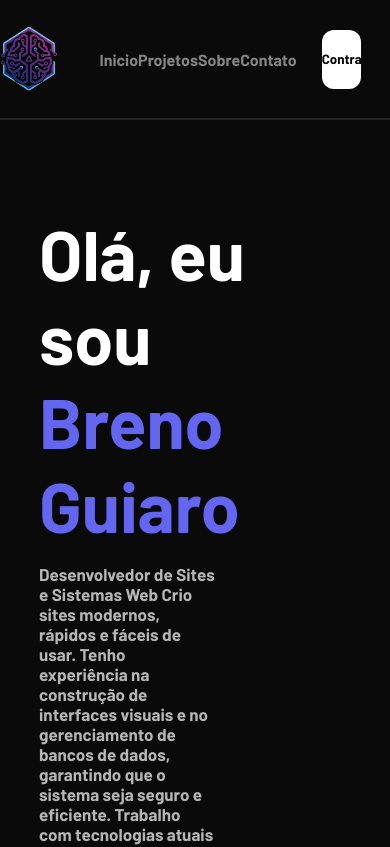
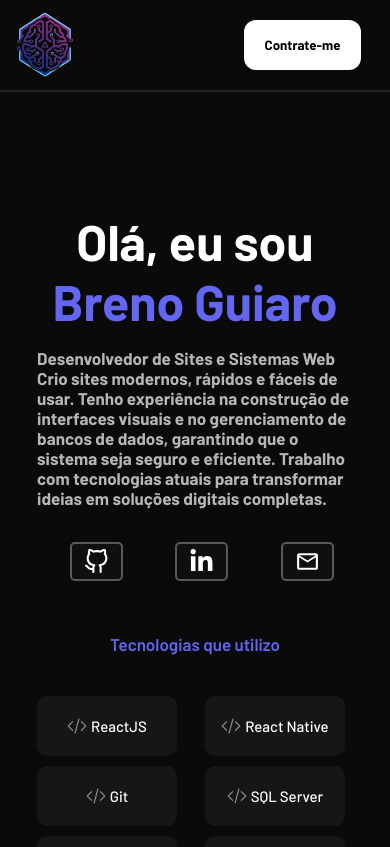
Before and after one commit to BrenoGuiaro/Portifolio, a React (Create React App) app: page / in a window 390 px wide. Shown: the top 847 px of the page. Built offline with nearby package versions, Linux system fonts and the light colour scheme; the HTML template or start-up script is replaced by a standard one.

Commit message:
Iniciando processo de responsividade

```diff
--- a/src/components/CardsTec/CardsTec.css
+++ /dev/null
@@ -1,29 +0,0 @@
-.card {
-    background-color: rgba(255, 255, 255, 5%);
-    width: 15vw;
-    min-width: 15vw;
-    height: 9vh;
-    border-radius: 10px;
-    display: flex;
-    justify-content: center;
-    align-items: center;
-    color: white;
-    font-weight: 500;
-    font-size: 15px;
-    margin: 10px;
-}
-
-.card:hover {
-    background-color: rgba(255, 255, 255, 8%);
-
-}
-
-#icon {
-    background-color: rgba(255, 255, 255, 0%);
-    margin-right: 1vw;
-    color: rgba(255,255,255,50%);
-}
-
-.card:hover #icon{
-    color: #6366f1;
-}
--- a/src/components/CardsTec/CardsTec.js
+++ /dev/null
@@ -1,21 +0,0 @@
-import './CardsTec.css'
-import { HiOutlineCodeBracket as Icon} from "react-icons/hi2";
-
-
-
-
-
-export const CardsTec = ({ text }) => {
-    return (
-        <>
-            <div className='card'>
-                <Icon
-                id='icon'
-                fontSize={20}
-                />
-                {text}
-            </div>
-
-        </>
-    )
-}
--- a/src/components/Header/HeaderP.css
+++ b/src/components/Header/HeaderP.css
@@ -1,4 +1,3 @@
-
 /* CSS DE HEADER E FILHOS*/
 header {
     position: fixed;
@@ -9,7 +8,7 @@ header {
     display: flex;
     justify-content: space-between;
     align-items: center;
-
+    z-index: 1;
 }
 
 .boxIcon {
@@ -27,6 +26,7 @@ header {
     justify-content: center;
     align-items: center;
 }
+
 .organization {
     display: flex;
     justify-content: space-around;
@@ -34,14 +34,15 @@ header {
     width: 65%;
     color: rgba(255, 255, 255, 70%);
 }
+
 h4 {
     cursor: pointer;
 }
-h4:hover{
-    color:#6366f1;
+
+h4:hover {
+    color: #6366f1;
     scale: calc(1.1);
 }
-
 
 .boxContact {
     width: 25%;
@@ -50,7 +51,8 @@ h4:hover{
     justify-content: center;
     align-items: center;
 }
-#btnC{
+
+#btnC {
     background-color: white;
     border: none;
     border-radius: 12px;
@@ -59,12 +61,36 @@ h4:hover{
     font-weight: bold;
     cursor: pointer;
 }
-#btnC:hover{
-    background-color:#6366f1;
+
+#btnC:hover {
+    background-color: #6366f1;
     color: white;
 }
 
-a{
+a {
     text-decoration: none;
     color: rgba(255, 255, 255, 0.5);
 }
+
+@media (max-width:768px) {
+    header {
+        height: auto;
+        padding: 10px;
+        justify-content: space-around;
+    }
+    .boxIcon {
+        width: 50%;
+        justify-content: flex-start;
+    }
+    .boxTopics {
+        display: none;
+    }
+    .boxContact {
+        width: 50%;
+        height: 100%;
+    }
+    #btnC {
+        width: 60%;
+        height: 6vh;
+    }
+}
--- a/src/components/Introduction/Introduction.css
+++ b/src/components/Introduction/Introduction.css
@@ -1,8 +1,9 @@
-h1{
+h1 {
     font-size: 70px;
     font-weight: bold;
 }
-.boxIntroduction{
+
+.boxIntroduction {
     display: flex;
     justify-content: center;
     flex-direction: column;
@@ -12,34 +13,33 @@ h1{
 
 }
 
-
-
-.boxLinks{
+.boxLinks {
     display: flex;
     justify-content: space-around;
     align-items: center;
     width: 20vw;
     margin-top: 7vh;
 }
-.boxBtn{
+
+.boxBtn {
     background-color: rgba(255, 255, 255, 2%);
     width: 3.5vw;
     height: 7vh;
     border-radius: 5px;
-    border: 2px solid  #595959;
+    border: 2px solid #595959;
     display: flex;
     justify-content: center;
     align-items: center;
     cursor: pointer;
 
 }
-.boxBtn:hover{
+
+.boxBtn:hover {
     border: 2px solid #6366f1;
     scale: calc(1.1);
 }
 
-
-.boxBio{
+.boxBio {
     width: 53%;
     color: rgba(255, 255, 255, 70%);
     font-size: 17px;
@@ -47,3 +47,36 @@ h1{
     margin-top: 2vh;
 
 }
+
+
+@media (max-width: 768px) {
+    .boxIntroduction {
+        width: 90%;
+        margin-left: 5vw;
+        align-items: center;
+    }
+    h1{
+        font-size: 50px;
+    }
+    .boxHello{
+        display: flex;
+        justify-content: center;
+        align-items: center;
+        flex-direction: column;
+    }
+    .boxBio{
+
+        width: 90%;
+    }
+    .boxLinks{
+
+        width: 90%;
+        margin-top: 4vh;
+        margin-bottom: 4vh;
+    }
+    .boxBtn{
+        width: 100%;
+        padding: 5px;
+        height: 90%;
+    }
+}
--- a/src/components/Introduction/Introduction.js
+++ b/src/components/Introduction/Introduction.js
@@ -10,15 +10,13 @@ export const Introduction = () => {
     <div className='boxIntroduction' id='inicio'>
       <div className='boxHello'>
         <h1 style={{ color: 'white' }}>Olá, eu sou</h1>
+        <h1 style={{ color: '#6366f1', fontWeight: 700, fontStyle: 'normal' }}>Breno Guiaro</h1>
       </div>
-      <div className='boxName'>
-        <h1 style={{ color: '#6366f1', fontWeight:700, fontStyle:'normal' }}>Breno Guiaro</h1>
-        <div className='boxBio'>
-          <p>Desenvolvedor de Sites e Sistemas Web
-            Crio sites modernos, rápidos e fáceis de usar. Tenho experiência na construção de interfaces visuais e
-            no gerenciamento de bancos de dados, garantindo que o sistema seja seguro e eficiente. Trabalho com tecnologias
-            atuais para transformar ideias em soluções digitais completas.</p>
-        </div>
+      <div className='boxBio'>
+        <p>Desenvolvedor de Sites e Sistemas Web
+          Crio sites modernos, rápidos e fáceis de usar. Tenho experiência na construção de interfaces visuais e
+          no gerenciamento de bancos de dados, garantindo que o sistema seja seguro e eficiente. Trabalho com tecnologias
+          atuais para transformar ideias em soluções digitais completas.</p>
       </div>
       <div className='boxLinks'>
         <Link to={'https://github.com/BrenoGuiaro'}><div className='boxBtn'><GitHub size={25} color='white' /></div></Link>
--- a/src/components/Tecnologias/Tecnologia.css
+++ b/src/components/Tecnologias/Tecnologia.css
@@ -4,7 +4,6 @@
     width: 85%;
     margin-bottom: 20vh;
 }
-
 .boxCards {
     margin-top: 5vh;
     margin-bottom: 10vh;
@@ -17,18 +16,73 @@
     padding-bottom: 1vh;
 
 }
-
 .boxCards::-webkit-scrollbar {
     height: 8px;
 
 }
-
 .boxCards::-webkit-scrollbar-track {
     background-color: rgba(255, 255, 255, 15%);
     border-radius: 8px;
 }
-
 .boxCards::-webkit-scrollbar-thumb {
     background-color: #6366f1;
     border-radius: 8px;
 }
+#topic {
+    color: #6366f1;
+    font-weight: 600;
+    font-size: 17px;
+}
+
+/*CSS CARD*/
+.card {
+    background-color: rgba(255, 255, 255, 5%);
+    width: 140px;
+    min-width: 140px;
+    height: 60px;
+    border-radius: 10px;
+    display: flex;
+    justify-content: center;
+    align-items: center;
+    color: white;
+    font-weight: 500;
+    font-size: 15px;
+}
+.card:hover {
+    background-color: rgba(255, 255, 255, 8%);
+
+}
+#icon {
+    background-color: rgba(255, 255, 255, 0%);
+    margin-right: 1vw;
+    color: rgba(255, 255, 255, 50%);
+}
+.card:hover #icon {
+    color: #6366f1;
+}
+
+@media (max-width:768px) {
+    .boxTecnologia {
+        width: 90%;
+        margin-left: 5vw;
+        display: flex;
+        align-items: center;
+        justify-content: center;
+        flex-direction: column;
+        margin-bottom:  5vh;
+    }
+    .boxCards {
+        width: 90%;
+        margin-bottom: 4vh;
+        flex-direction: column;
+        text-align: center;
+        display: grid;
+        grid-template-columns: repeat(2,50%);
+        grid-template-rows: auto;
+        gap: 10px;
+    }
+    #topic {
+        text-align: center
+    }
+
+}
--- a/src/components/Tecnologias/Tecnologia.js
+++ b/src/components/Tecnologias/Tecnologia.js
@@ -1,24 +1,23 @@
-import { CardsTec } from '../CardsTec/CardsTec'
+import { HiOutlineCodeBracket as Icon } from "react-icons/hi2";
 import './Tecnologia.css'
+import Infos_Tec from './Tecnologias_infos.json'
 
 export const Tecnologia = () => {
   return (
     <div className='boxTecnologia'>
-        <h3 style={{color: '#6366f1', fontWeight: 600 , fontSize:'17px'}}>Tecnologias que utilizo</h3>
+      <h3 id='topic'>Tecnologias que utilizo</h3>
 
-        <div className='boxCards'>
-            <CardsTec text={'ReactJS'}/>
-            <CardsTec text={'React Native'}/>
-            <CardsTec text={'Node.js'}/>
-            <CardsTec text={'Git'}/>
-            <CardsTec text={'SQL Server'}/>
-            <CardsTec text={'MongoDB'}/>
-            <CardsTec text={'Flask'}/>
-
-
-
-
-        </div>
+      <div className='boxCards'>
+        {Infos_Tec.map((item) => (
+          <div className='card'>
+            <Icon
+              id='icon'
+              fontSize={20}
+            />
+            {item.name}
+          </div>
+        ))}
+      </div>
     </div>
   )
 }
--- /dev/null
+++ b/src/components/Tecnologias/Tecnologias_infos.json
@@ -0,0 +1,27 @@
+[
+    {
+        "id":1,
+        "name":"ReactJS"
+    },
+    {
+        "id":2,
+        "name":"React Native"
+    },
+    {
+        "id":3,
+        "name":"Git"
+    },
+    {
+        "id":4,
+        "name":"SQL Server"
+    },
+    {
+        "id":5,
+        "name":"MongoDB"
+    },
+    {
+        "id":6,
+        "name":"Flask"
+    }
+
+]
```
Also changed, not shown: src/components/CardsProj/CardsProj.css (+0 -12 lines).
